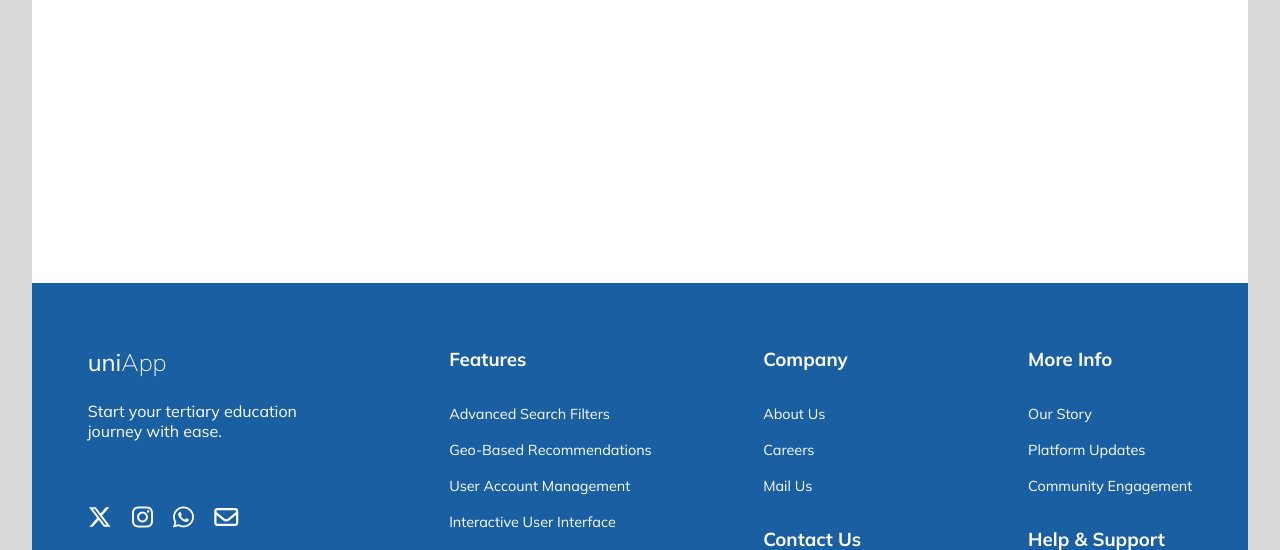
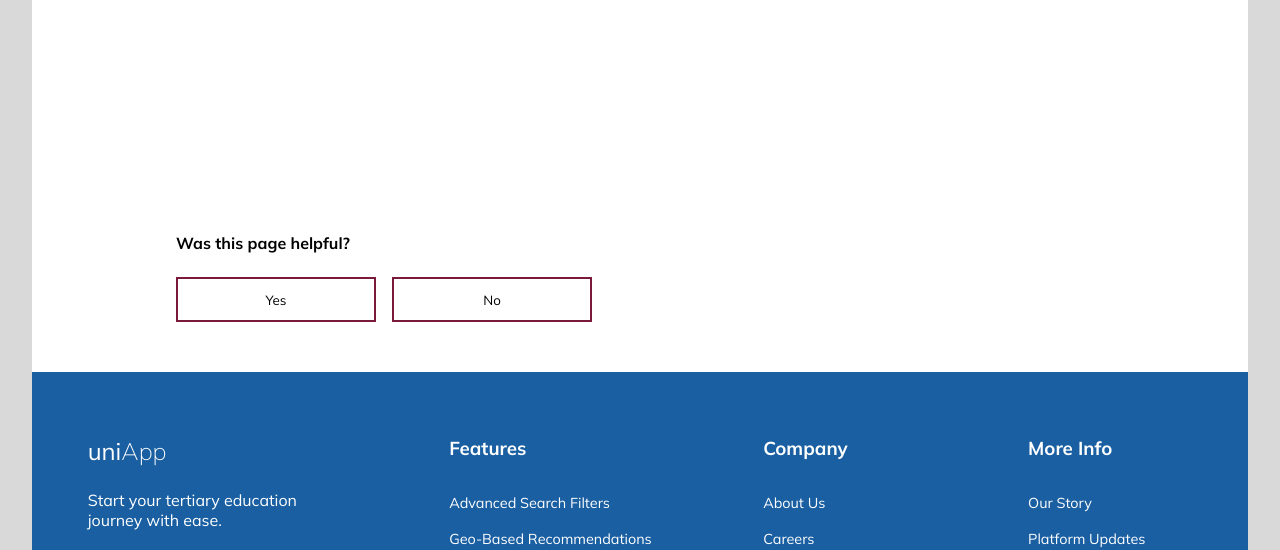
Before and after one commit to Mustapha7018/UniApp, a Django app: page /uni/ in a window 1280 px wide. Shown: the part 2680-3230 px from the top of the page. Run offline with Django 5.2, Linux system fonts and the light colour scheme; some libraries are stand-ins or nearby versions.

Commit message:
add page votes to all pages

```diff
--- a/mainpage/static/css/institution.css
+++ b/mainpage/static/css/institution.css
@@ -1027,3 +1027,35 @@ main {
     max-width: 100%;
   }
 }
+
+/* Page Vote Section */
+
+.page__vote__section {
+  margin: 0;
+
+  p {
+    margin-bottom: 1.5rem;
+    font-weight: 700;
+  }
+}
+
+.page__vote__section .buttons {
+  display: flex;
+  flex-wrap: nowrap;
+}
+
+.page__vote__section .buttons button {
+  background-color: var(--white);
+  width: 200px;
+  height: 45px;
+  margin-right: 1rem;
+  user-select: none;
+  cursor: pointer;
+  border: 2px solid var(--primary);
+  transition: background-color 0.3s, color 0.3s;
+}
+
+.page__vote__section .buttons button:hover {
+  background-color: var(--primary);
+  color: var(--white);
+}
--- a/mainpage/static/css/search_page.css
+++ b/mainpage/static/css/search_page.css
@@ -1124,7 +1124,7 @@ main {
 /* Page Vote Section */
 
 .page__vote__section {
-  margin: 0 10rem;
+  margin: 0;
 
   p {
     margin-bottom: 1.5rem;
--- a/mainpage/templates/pages/institution.html
+++ b/mainpage/templates/pages/institution.html
@@ -24,7 +24,7 @@
         <div class="right-side" id="right-side">
           <ul class="nav-links">
             <li><a class="nav-special" href="{% url 'how-to-apply' %}">Resources</a></li>
-            <li><a class="nav-special" href="#">Resources</a></li>
+            <li><a class="nav-special" href="{% url 'search-page' %}">Institutions</a></li>
             <li><a class="nav-special" href="{% url 'about' %}">About</a></li>
             {% if user.is_authenticated %}
             <li class="special"><a href="{% url 'profile-update' %}">Profile</a></li>
@@ -187,7 +187,18 @@
           </p>
         </div>
       </section>
+
+      <!-- Page Vote Section -->
+
+      <section class="page__vote__section">
+        <p>Was this page helpful?</p>
+        <div class="buttons">
+          <button class="votes">Yes</button>
+          <button class="votes">No</button>
+        </div>
+      </section>
     </main>
+
 
     <!-- FOOTER -->
     <footer class="footer__section">
--- a/mainpage/templates/pages/search_page.html
+++ b/mainpage/templates/pages/search_page.html
@@ -250,8 +250,6 @@
           </p>
         </div>
       </section>
-    </main>
-
 
       <!-- Page Vote Section -->
 
@@ -262,6 +260,9 @@
           <button class="votes">No</button>
         </div>
       </section>
+    </main>
+
+
 
 
     <!-- FOOTER -->
```
Also changed, not shown: mainpage/static/css/about.css (+33 -0 lines), mainpage/static/css/how_to_apply.css (+33 -0 lines), mainpage/templates/pages/about.html (+14 -4 lines), mainpage/templates/pages/how_to_apply.html (+15 -4 lines). Lines whose indentation alone changed are shown as unchanged.
